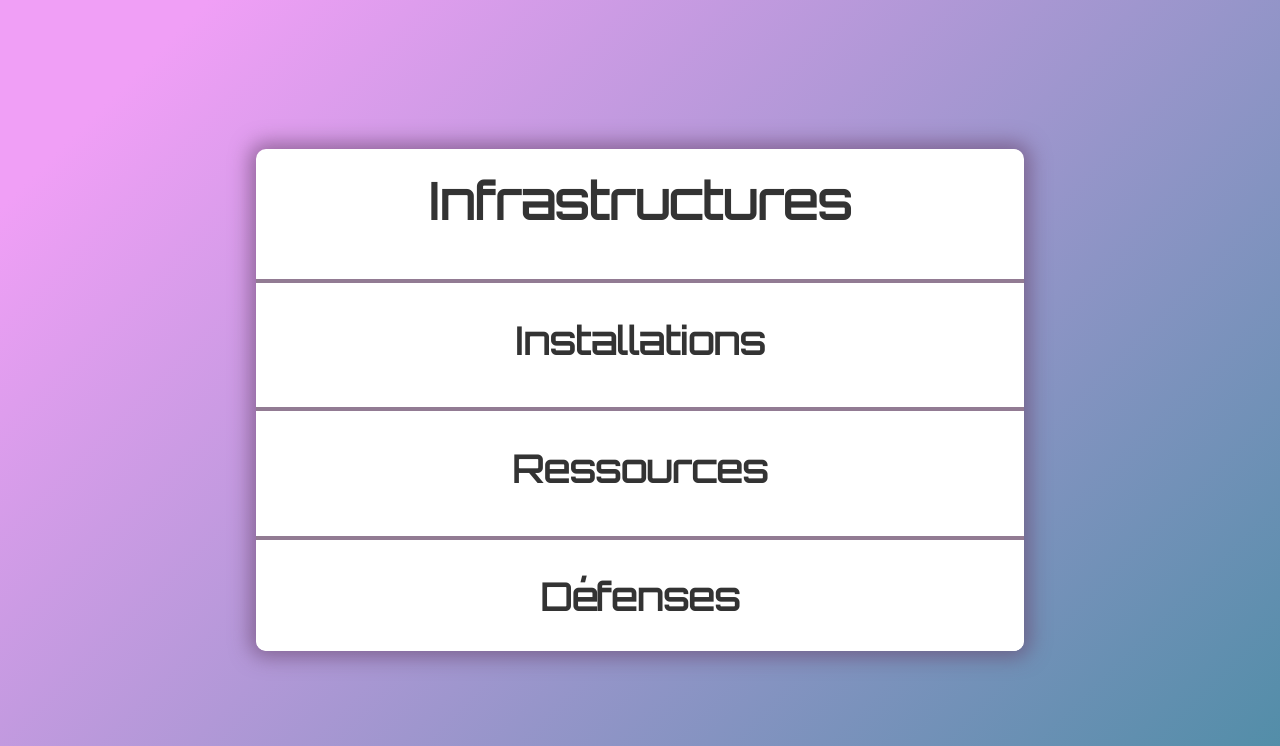
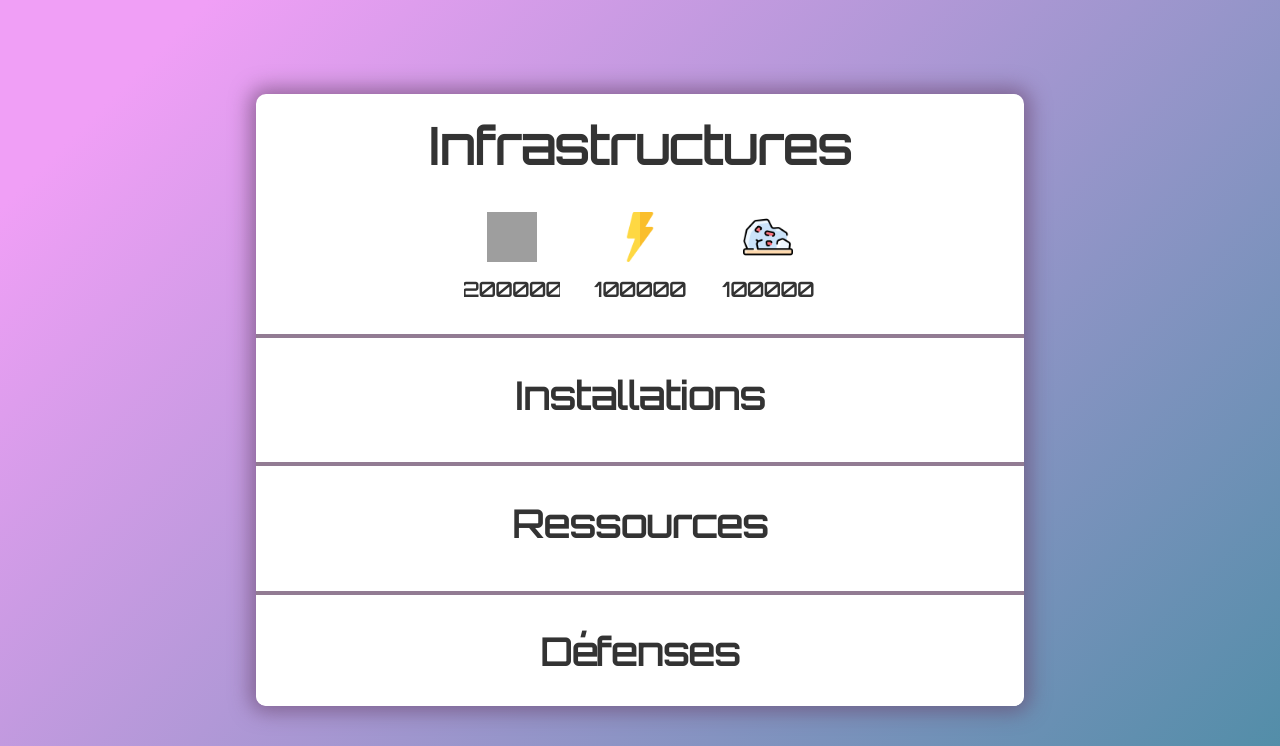
Before and after one commit to Romeo-mz/ESIREMPIRE, a PHP site: page /ESIREMPIRE/infrastructures.php in a window 1280 px wide. Shown: the top 746 px of the page. Run offline with PHP 8.4, Linux system fonts and the light colour scheme; grey boxes are pictures that could not be loaded.

Commit message:
edit UI: add resources

```diff
--- a/front/css/infrastructure.css
+++ b/front/css/infrastructure.css
@@ -127,3 +127,44 @@ html {
     background-image: linear-gradient(45deg, #b15e00 10%, #8d0505 100%);
     color:#bbbaba;
 }
+
+.div-ressources {
+    display: flex;
+    justify-content: center;
+    align-items: center;
+    flex-direction: row;
+    width: 50%;
+    max-width: 50%;
+    max-height: 100%;
+    margin: 0 auto;
+    background: #FFFFFF;
+    border-radius: 10px;
+    overflow: hidden;
+    font-size: 25px;
+}
+
+.img-ressource {
+    width: 50px;
+    height: 50px;
+    margin: 0 auto;
+}
+
+.div-ressource {
+    display: flex;
+    justify-content: center;
+    align-items: center;
+    flex-direction: column;
+    width: 25%;
+    max-width: 25%;
+    max-height: 100%;
+    margin: 0 auto;
+    background: #FFFFFF;
+    border-radius: 10px;
+    overflow: hidden;
+    font-size: 25px;
+}
+
+.number-ressource {
+    font-size: 20px;
+    font-weight: bold;
+}
--- a/front/infrastructures.php
+++ b/front/infrastructures.php
@@ -11,6 +11,21 @@
     <main>
         <div class="div-title">
             <h1>Infrastructures</h1>
+        </div>
+
+        <div class="div-ressources">
+            <div class="div-ressource">
+                <img class="img-ressource" src="img/metal.png" alt="metal">
+                <p class="number-ressource" id="metal">200000</p>
+            </div>
+            <div class="div-ressource">
+                <img class="img-ressource" src="img/energie.png" alt="energie">
+                <p class="number-ressource" id="energie">100000</p>
+            </div>
+            <div class="div-ressource">
+                <img class="img-ressource" src="img/deuterium.png" alt="deuterium">
+                <p class="number-ressource" id="deuterium">100000</p>
+            </div>
         </div>
 
         <hr class="infra-hr">
```
